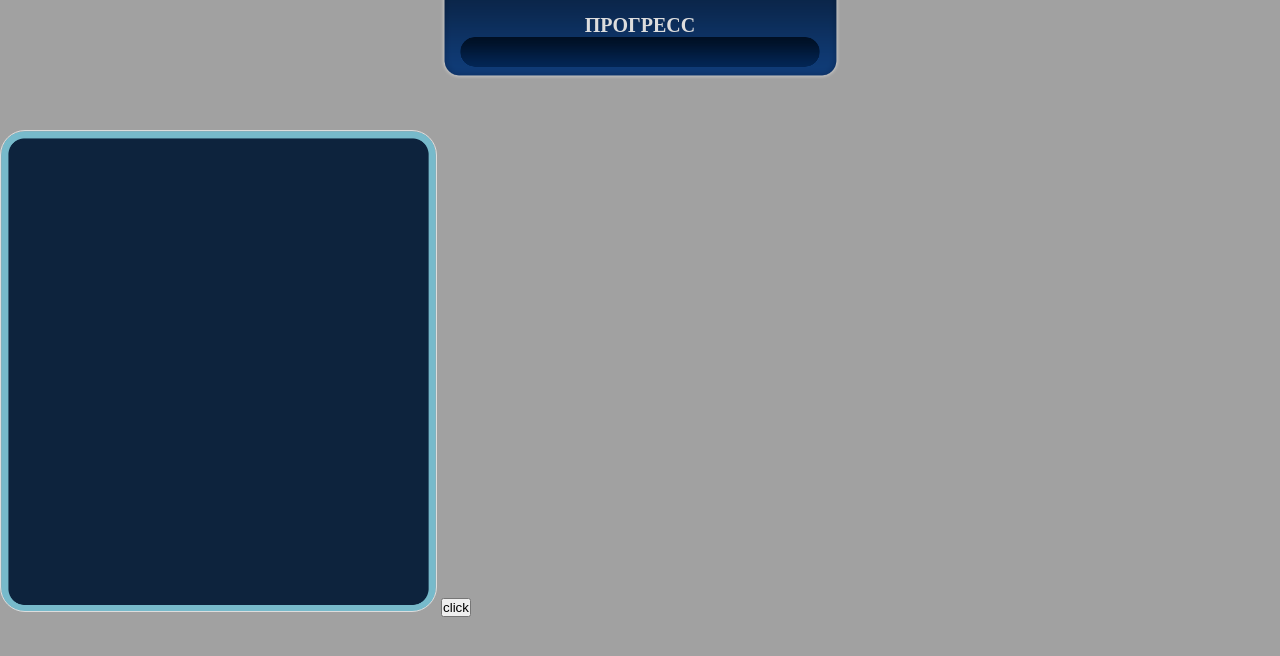
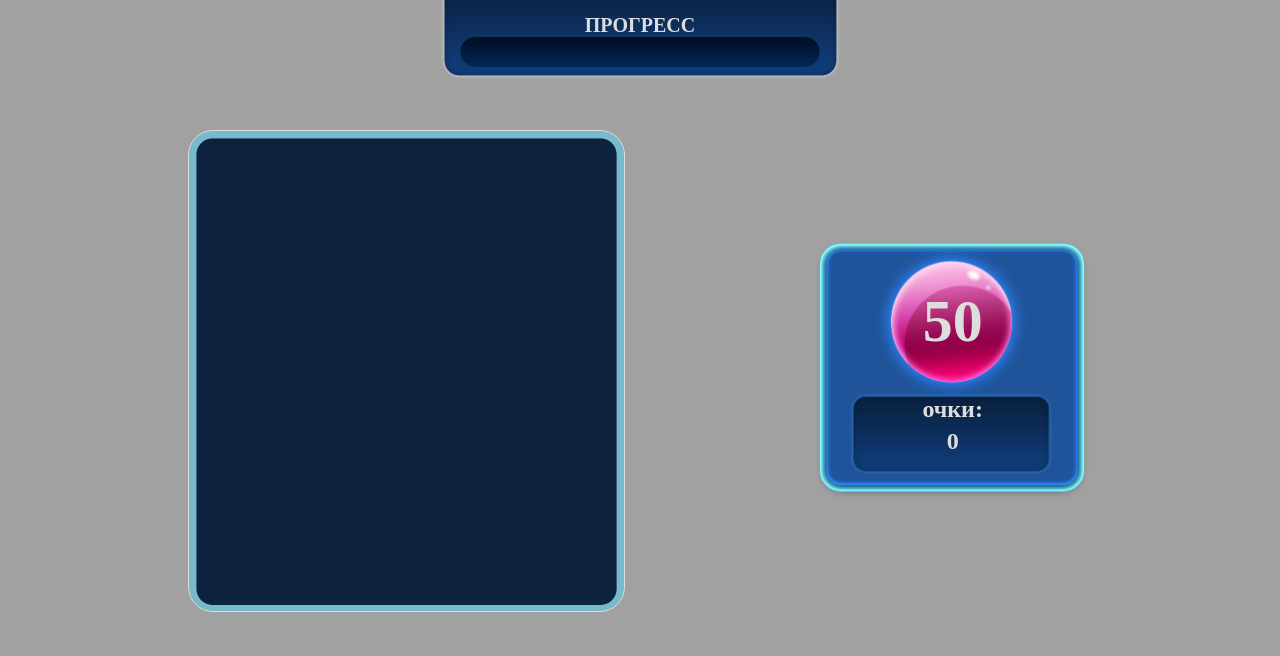
Before and after one commit to MMB-BY/testGame, a website built with webpack: page src/template.html in a window 1280 px wide. Built offline with nearby package versions, Linux system fonts and the light colour scheme.

Commit message:
feat: add moves and points field

```diff
--- a/src/game/game.js
+++ b/src/game/game.js
@@ -8,12 +8,14 @@ import {
   minDelAmount,
 } from "../constants";
 import { RNG } from "../helpers/RNG";
+import { Moves } from "./moves";
 import { Score } from "./score";
 
 export class Game {
   constructor(images) {
     this.canvas = document.getElementById("canvas");
     this.score = new Score();
+    this.moves = new Moves();
     this.rng = new RNG();
     this.gamefield = new Gamefield(images);
     this.field = [];
@@ -201,13 +203,14 @@ export class Game {
           });
         });
         this.removeBlocks();
+        this.moves.decrement();
       }
-      // this.gamefield.render(this.field);
     });
   }
 
   initGame() {
     this.score.init();
+    this.moves.init();
     this.setField();
     this.initGroup();
     this.gamefield.render(this.field);
--- /dev/null
+++ b/src/game/moves.js
@@ -0,0 +1,20 @@
+export class Moves {
+    constructor() {
+      this.moves = 50;
+      this.movesField = document.getElementById("moves");
+    }
+
+    set() {
+      this.movesField.innerText = this.moves;
+    }
+
+    init() {
+      this.moves = 50;
+      this.set();
+    }
+
+    decrement() {
+      this.moves--;
+      this.set();
+    }
+  }
--- a/src/game/score.js
+++ b/src/game/score.js
@@ -3,12 +3,14 @@ export class Score {
     this.aim = 50;
     this.score = 0;
     this.scoreField = document.getElementById("score");
+    this.pointsField = document.getElementById("points");
   }
 
   set() {
     this.scoreField.style.transform = `translateX(-${
       100 - (this.score / this.aim) * 100
     }%)`;
+    this.pointsField.innerText = this.score;
   }
 
   init() {
--- a/src/styles/main.scss
+++ b/src/styles/main.scss
@@ -14,6 +14,51 @@ body {
 
 h1 {
   color: blue;
+}
+
+.gameScreen {
+  display: flex;
+  flex-direction: column;
+
+  .gameField {
+    display: flex;
+    justify-content: space-evenly;
+
+    &__controls {
+      display: flex;
+      flex-direction: column;
+      align-items: center;
+      justify-content: space-around;
+      .panelScore {
+        width: 278px;
+        height: 260px;
+        background-image: url(../assets/panelScore.png);
+        background-size: contain;
+
+        display: flex;
+        flex-direction: column;
+        align-items: center;
+        justify-content: center;
+        gap: 40px;
+        color: $primary-grey;
+        font-weight: 700;
+        font-size: 24px;
+
+        &__moves {
+          font-size: 60px;
+        }
+
+        &__points {
+          display: flex;
+          flex-direction: column;
+          align-items: center;
+          justify-content: space-between;
+          gap: 5px;
+        }
+      }
+  }
+
+  }
 }
 
 canvas {
--- a/src/template.html
+++ b/src/template.html
@@ -8,14 +8,37 @@
   </head>
   <body>
     <div id="main">
-      <div class="progress">
-        <span class="progress__title">Прогресс</span>
-        <div class="progress__PB-background">
-          <div id="score"></div>
+      <div class="homeScreen" hidden>
+        <div class="homeScreen__start">
+          <button id="button">click</button>
+        </div>
+        <div class="homeScreen__reStart">
+
+          <button id="button">click</button>
         </div>
       </div>
-      <canvas id="canvas" width="435" height="480"></canvas>
-      <button id="button">click</button>
+      <div class="gameScreen">
+        <div class="progress">
+          <span class="progress__title">Прогресс</span>
+          <div class="progress__PB-background">
+            <div id="score"></div>
+          </div>
+        </div>
+        <div class="gameField">
+          <canvas id="canvas" width="435" height="480"></canvas>
+          <div class="gameField__controls">
+            <div class="panelScore">
+              <div class="panelScore__moves">
+                <span id="moves"></span>
+              </div>
+              <div class="panelScore__points">
+                <span>очки:</span>
+                <span id="points"></span>
+              </div>
+            </div>
+          </div>
+        </div>
+      </div>
     </div>
   </body>
 </html>
```
Also changed, not shown: src/assets/panelScore.png (added).
